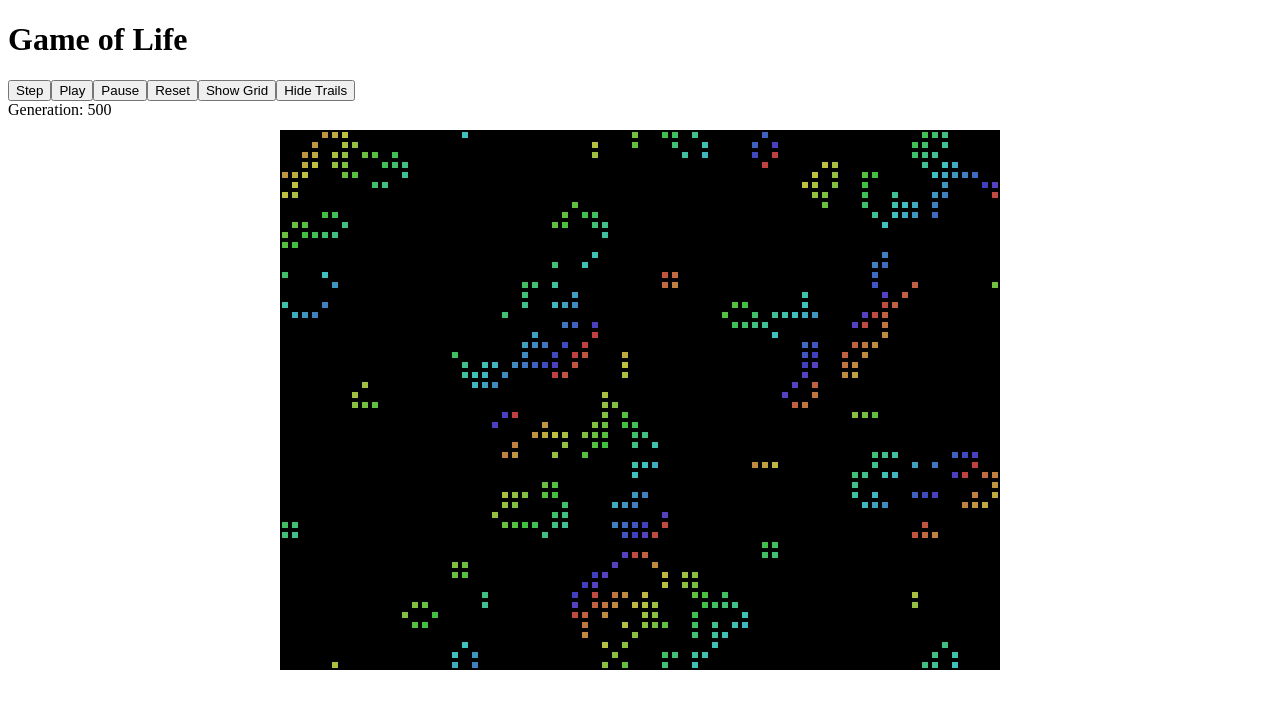
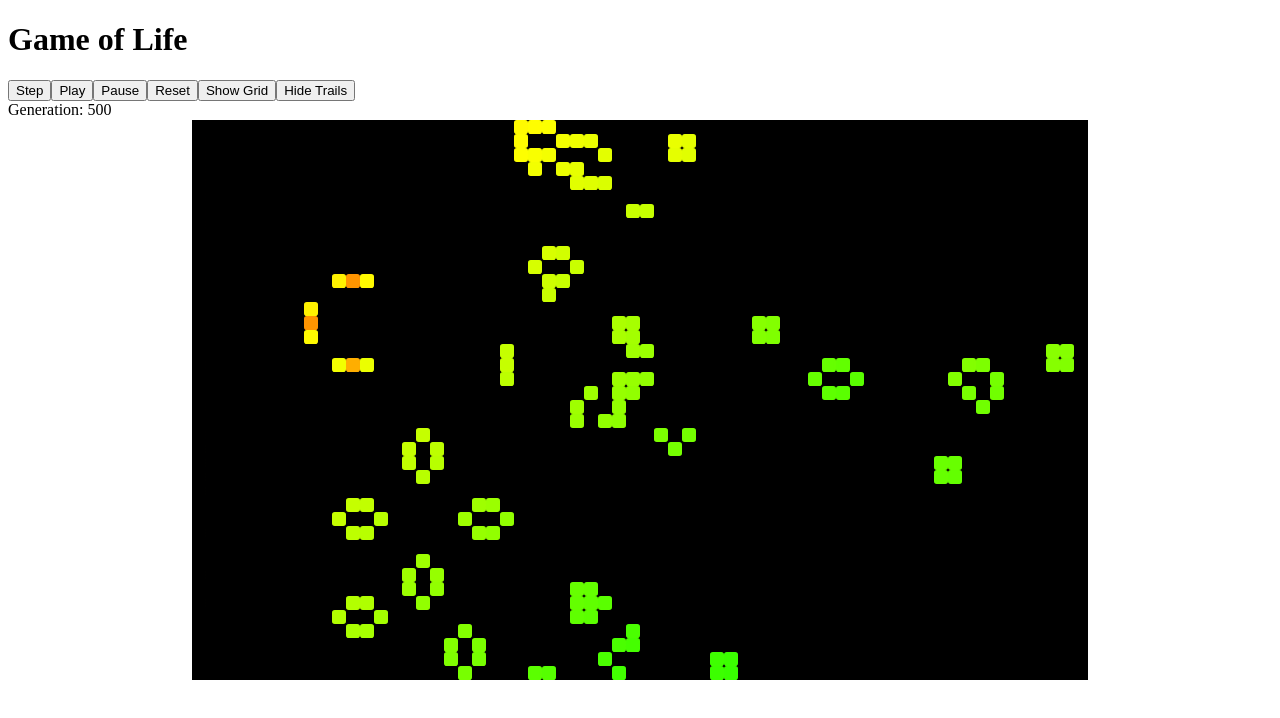
Before and after one commit to rifkegribenes/game-of-life, a React app: page / in a window 1280 px wide. Shown: the top 718 px of the page. Built offline with nearby package versions, Linux system fonts and the light colour scheme.

Commit message:
added click handler, color formula

```diff
--- a/src/containers/Board.jsx
+++ b/src/containers/Board.jsx
@@ -4,9 +4,9 @@ class Board extends Component {
   constructor() {
     super();
     this.state = {
-      width: 72,
-      height: 54,
-      cellSize: 10,
+      width: Math.floor(window.innerWidth * 0.05),
+      height: Math.floor(window.innerHeight * 0.05),
+      cellSize: 14,
       cells: [],
       nextCells: [],
       generation: 0,
@@ -23,7 +23,6 @@ class Board extends Component {
     this.pause = this.pause.bind(this);
     this.reset = this.reset.bind(this);
     this.toggleGrid = this.toggleGrid.bind(this);
-    // this.toggleTrails = this.toggleTrails.bind(this);
   }
 
   componentDidMount() {
@@ -34,13 +33,13 @@ class Board extends Component {
 
   randomBoard() {
     const cells = new Array(this.state.height * this.state.width).fill(0).map(() => {
-      if (Math.random() >= 0.7) {
+      if (Math.random() >= 0.8) {
         return 1;
       }
       return 0;
     });
     this.setState(() => ({ cells }), () => {
-      this.drawCells();
+      this.drawCells(cells);
     });
   }
 
@@ -51,43 +50,52 @@ class Board extends Component {
       ctx.beginPath();
       ctx.moveTo(i * this.state.cellSize, 0);
       ctx.lineTo(i * this.state.cellSize, this.state.height * this.state.cellSize);
-      ctx.strokeStyle = '#cecece';
+      ctx.strokeStyle = '#4c4c4c';
       ctx.stroke();
     }
     for (let i = 0; i <= this.state.width; i++) {
       ctx.beginPath();
       ctx.moveTo(0, i * this.state.cellSize);
       ctx.lineTo(this.state.width * this.state.cellSize, i * this.state.cellSize);
-      ctx.strokeStyle = '#cecece';
+      ctx.strokeStyle = '#4c4c4c';
       ctx.stroke();
     }
   }
 
   drawCell(x, y, bool) {
+    const { generation, cellSize } = this.state;
     const canvas = document.getElementById('board');
     const ctx = canvas.getContext('2d');
-    const size = this.state.cellSize;
-    const radius = 0.4 * size;
+    const radius = 0.4 * cellSize;
+    const hue = ((x + y + generation) / cellSize) % 255;
     if (bool) {
       ctx.lineJoin = 'round';
       ctx.lineWidth = radius;
-      ctx.strokeRect(x + (radius / 2), y + (radius / 2), size - radius, size - radius);
-      ctx.fillStyle = `hsl(${(x + y) % 255}, 50%, 50%)`;
-      ctx.fillRect(x + (radius / 2), y + (radius / 2), size - radius, size - radius);
+      ctx.strokeStyle = `hsl(${hue}, 100%, 50%)`;
+      ctx.strokeRect(x + (radius / 2), y + (radius / 2), cellSize - radius, cellSize - radius);
+      ctx.fillStyle = `hsl(${hue}, 100%, 50%)`;
+      ctx.fillRect(x + (radius / 2), y + (radius / 2), cellSize - radius, cellSize - radius);
     } else {
       ctx.fillStyle = 'black';
-      ctx.fillRect(x, y, size, size);
+      ctx.fillRect(x, y, cellSize, cellSize);
     }
   }
 
-  drawCells() {
-    this.state.cells.forEach((cell, idx) => {
-      const x = this.state.cellSize * (idx % this.state.width);
-      const y = this.state.cellSize * (Math.floor(idx / this.state.width));
-      const bool = this.state.cells[idx];
-      const test = idx === this.state.testIndex;
-      this.drawCell(x, y, bool, test);
+  drawCells(arr) {
+    arr.forEach((cell, idx) => {
+      if (cell !== undefined) {
+        const x = this.state.cellSize * (idx % this.state.width);
+        const y = this.state.cellSize * (Math.floor(idx / this.state.width));
+        const bool = this.state.cells[idx];
+        this.drawCell(x, y, bool);
+      }
     });
+  }
+
+  xyToIdx(x, y) {
+    const c = Math.floor(x / this.state.cellSize);
+    const r = Math.floor(y / this.state.cellSize);
+    return c + (r * this.state.width);
   }
 
   idxToCR(i) {
@@ -136,8 +144,14 @@ cells[this.crAdjToI(c - 1, r + 1)],
       }
       return 0;
     });
+    const changed = nextCells.map((cell, i) => {
+      if (cell !== currentBoard[i]) {
+        return cell;
+      }
+      return undefined;
+    });
     this.setState(() => ({ cells: nextCells }), () => {
-      this.drawCells();
+      this.drawCells(changed);
     });
   }
 
@@ -173,7 +187,7 @@ cells[this.crAdjToI(c - 1, r + 1)],
   reset() {
     window.clearInterval(window.interval);
     this.setState({
-      running: false,
+      running: false, generation: 0,
     }, () => { this.randomBoard(); });
   }
 
@@ -182,22 +196,21 @@ cells[this.crAdjToI(c - 1, r + 1)],
     this.setState({ grid });
   }
 
-  toggleSpeed() {
-    const speed = this.state.speed;
-    let newSpeed = speed;
-    if (speed === 10) {
-      newSpeed = 100;
-    } else if (speed === 100) {
-      newSpeed = 200;
-    } else {
-      newSpeed = 10;
-    }
-    this.setState({
-      speed: newSpeed,
-    }, () => { this.play(); });
+  handleClick(e) {
+    const target = e.target || e.srcElement;
+    const rect = target.getBoundingClientRect();
+    const offsetX = Math.floor(e.clientX - rect.left);
+    const offsetY = Math.floor(e.clientY - rect.top);
+    const x = offsetX - (offsetX % this.state.cellSize);
+    const y = offsetY - (offsetY % this.state.cellSize);
+    this.drawCell(x, y, true);
+    const idx = this.xyToIdx(x, y);
+    const cells = this.state.cells;
+    cells.splice(idx, 1, 1);
+    this.setState({ cells }, () => {
+      this.step();
+    });
   }
-
-  // toggleTrails() {}
 
 
   render() {
@@ -210,7 +223,13 @@ cells[this.crAdjToI(c - 1, r + 1)],
         <button onClick={() => this.toggleGrid()}>{this.state.grid ? 'Hide Grid' : 'Show Grid'}</button>
         <button onClick={() => this.toggleTrails()}>{this.state.trails ? 'Hide Trails' : 'Show Trails'}</button>
         <div>Generation: {this.state.generation}</div>
-        <canvas id="board" width={this.state.width * this.state.cellSize} height={this.state.height * this.state.cellSize} />
+        <canvas
+          id="board"
+          className="board"
+          onClick={e => this.handleClick(e)}
+          width={this.state.width * this.state.cellSize}
+          height={this.state.height * this.state.cellSize}
+        />
         <canvas id="grid" className={this.state.grid ? 'visible' : 'hidden'} width={this.state.width * this.state.cellSize} height={this.state.height * this.state.cellSize} />
       </div>
     );
--- a/src/style.scss
+++ b/src/style.scss
@@ -12,3 +12,7 @@ canvas {
 .hidden {
 	display: none;
 }
+
+.board {
+	z-index: 2;
+}
```
